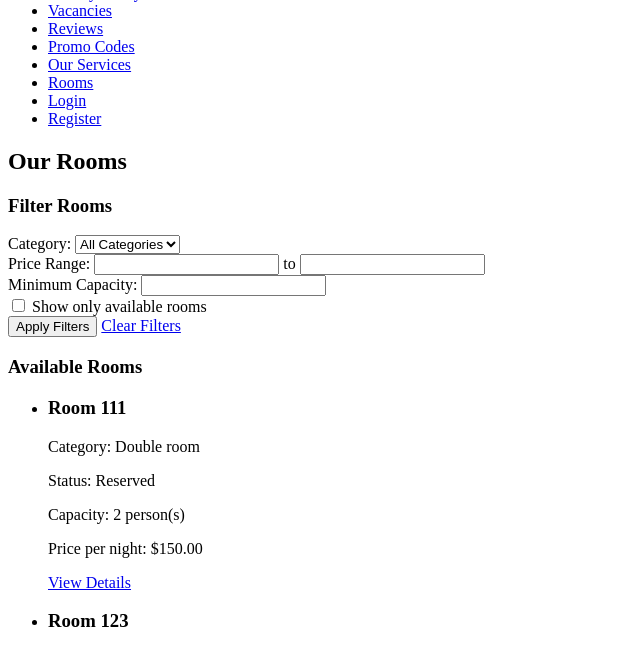
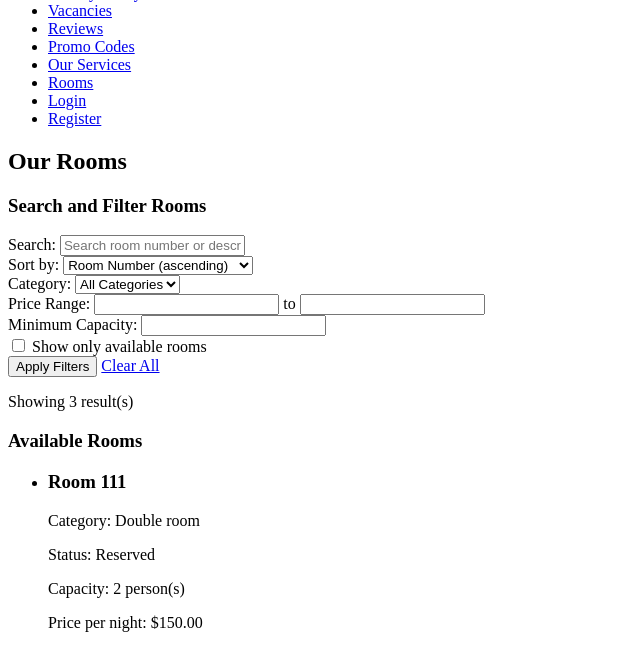
Before and after one commit to ahahaharu/hotel_reservation, a Django app: page /rooms/ in a window 1280 px wide. Shown: the part 392-1041 px from the top of the page, without its empty margins (0-640 px from the left). Run offline with Django 5.2, Linux system fonts and the light colour scheme; data comes from the database, SQL or seed files in the repository.

Commit message:
sort and search added

```diff
--- a/hotel/forms.py
+++ b/hotel/forms.py
@@ -17,6 +17,7 @@ class RoomImageForm(forms.ModelForm):
         fields = ['image', 'caption']
 
 class RoomFilterForm(forms.Form):
+    # Existing filters
     category = forms.ModelChoiceField(
         queryset=RoomCategory.objects.all(),
         required=False,
@@ -42,3 +43,25 @@ class RoomFilterForm(forms.Form):
         initial=True,
         label="Show only available rooms"
     )
+
+    search = forms.CharField(
+        required=False,
+        label="Search",
+        widget=forms.TextInput(attrs={'placeholder': 'Search room number or description'})
+    )
+
+    SORT_CHOICES = [
+        ('room_number', 'Room Number (ascending)'),
+        ('-room_number', 'Room Number (descending)'),
+        ('category__base_price', 'Price (low to high)'),
+        ('-category__base_price', 'Price (high to low)'),
+        ('capacity', 'Capacity (low to high)'),
+        ('-capacity', 'Capacity (high to low)'),
+    ]
+
+    sort_by = forms.ChoiceField(
+        choices=SORT_CHOICES,
+        required=False,
+        initial='room_number',
+        label="Sort by"
+    )
--- a/hotel/templates/hotel/room_list.html
+++ b/hotel/templates/hotel/room_list.html
@@ -5,10 +5,21 @@
 {% block content %}
     <h2>Our Rooms</h2>
 
-    <!-- Filtering form -->
+    <!-- Search and Filtering form -->
     <div class="filter-container">
-        <h3>Filter Rooms</h3>
+        <h3>Search and Filter Rooms</h3>
         <form method="get" action="{% url 'hotel:room_list' %}">
+            <!-- Search Field -->
+            <div class="form-group">
+                <label for="id_search">Search:</label>
+                {{ filter_form.search }}
+            </div>
+
+            <div class="form-group">
+                <label for="id_sort_by">Sort by:</label>
+                {{ filter_form.sort_by }}
+            </div>
+
             <div class="form-group">
                 <label for="id_category">Category:</label>
                 {{ filter_form.category }}
@@ -30,7 +41,7 @@
             </div>
 
             <button type="submit">Apply Filters</button>
-            <a href="{% url 'hotel:room_list' %}">Clear Filters</a>
+            <a href="{% url 'hotel:room_list' %}">Clear All</a>
         </form>
     </div>
 
@@ -40,8 +51,11 @@
     </div>
     {% endif %}
 
+    <div class="results-summary">
+        <p>Showing {{ rooms|length }} result(s)</p>
+    </div>
+
     {% if rooms %}
-
         <div class="room-list">
             <h3>Available Rooms</h3>
             <ul>
@@ -65,6 +79,6 @@
             </ul>
         </div>
     {% else %}
-        <p>No rooms match your filter criteria.</p>
+        <p>No rooms match your search criteria.</p>
     {% endif %}
 {% endblock %}
--- a/hotel/views.py
+++ b/hotel/views.py
@@ -24,6 +24,7 @@ import matplotlib.pyplot as plt
 from io import BytesIO
 from django.core.files.base import ContentFile
 from .models import ChartImage
+from django.db.models import Q
 
 def home(request):
     latest_article = Article.objects.filter(is_published=True).order_by('-published_date').first()
@@ -91,34 +92,45 @@ class RoomListView(ListView):
         form = RoomFilterForm(self.request.GET)
 
         if form.is_valid():
-            # Filter by category if provided
+            # Existing filters
             if form.cleaned_data.get('category'):
                 queryset = queryset.filter(category=form.cleaned_data['category'])
 
-            # Filter by minimum price if provided
             if form.cleaned_data.get('min_price'):
                 queryset = queryset.filter(category__base_price__gte=form.cleaned_data['min_price'])
 
-            # Filter by maximum price if provided
             if form.cleaned_data.get('max_price'):
                 queryset = queryset.filter(category__base_price__lte=form.cleaned_data['max_price'])
 
-            # Filter by capacity if provided
             if form.cleaned_data.get('capacity'):
                 queryset = queryset.filter(capacity__gte=form.cleaned_data['capacity'])
 
-            # Filter by availability if checkbox is checked
             if form.cleaned_data.get('available_only'):
                 queryset = queryset.filter(status='available')
 
-        return queryset.order_by('room_number')
+            # Add search functionality
+            search_query = form.cleaned_data.get('search')
+            if search_query:
+                queryset = queryset.filter(
+                    Q(room_number__icontains=search_query) |
+                    Q(description__icontains=search_query) |
+                    Q(category__name__icontains=search_query)
+                )
+
+            # Add sorting
+            sort_by = form.cleaned_data.get('sort_by')
+            if sort_by:
+                queryset = queryset.order_by(sort_by)
+            else:
+                queryset = queryset.order_by('room_number')
+
+        return queryset
 
     def get_context_data(self, **kwargs):
         context = super().get_context_data(**kwargs)
         context['categories'] = RoomCategory.objects.all()
         context['is_staff'] = self.request.user.is_staff or self.request.user.is_superuser
         context['filter_form'] = RoomFilterForm(self.request.GET)
-        # Add min and max prices for the range filter
         context['min_room_price'] = RoomCategory.objects.aggregate(Min('base_price'))['base_price__min'] or 0
         context['max_room_price'] = RoomCategory.objects.aggregate(Max('base_price'))['base_price__max'] or 1000
         return context
@@ -467,47 +479,38 @@ def statistics_view(request):
         count=Count('id')
     ).order_by('category__name')
 
-    # 2. Total sales
     total_revenue = Reservation.objects.aggregate(total=Sum('total_price'))['total'] or 0
 
-    # 3. Statistical measures for sales
     reservation_amounts = list(Reservation.objects.values_list('total_price', flat=True))
     if reservation_amounts:
         avg_sale = sum(reservation_amounts) / len(reservation_amounts)
         median_sale = median(reservation_amounts)
-        # For mode, we need to handle potential multi-modal data
         try:
             mode_sale = mode(reservation_amounts)
         except:
-            # If there are multiple modes, take the first one
             counter = Counter(reservation_amounts)
             mode_sale = counter.most_common(1)[0][0]
     else:
         avg_sale = median_sale = mode_sale = 0
 
-    # 4. Most popular room categories
     popular_categories = RoomCategory.objects.annotate(
         reservation_count=Count('rooms__reservations')
     ).order_by('-reservation_count')
 
-    # 5. Most profitable room categories
     profitable_categories = RoomCategory.objects.annotate(
         revenue=Sum('rooms__reservations__total_price')
     ).order_by('-revenue')
 
-    # 6. Monthly revenue trends
     monthly_revenue = Reservation.objects.annotate(
         month=TruncMonth('check_in_date')
     ).values('month').annotate(
         revenue=Sum('total_price')
     ).order_by('month')
 
-    # 7. Occupancy rate analysis
     total_rooms = Room.objects.count()
     occupied_rooms = Room.objects.filter(status__in=['occupied', 'reserved']).count()
     occupancy_rate = (occupied_rooms / total_rooms * 100) if total_rooms > 0 else 0
 
-    # 8. Average length of stay
     reservations = Reservation.objects.all()
     if reservations:
         stay_durations = []
@@ -539,16 +542,13 @@ def statistics_view(request):
 @user_passes_test(is_staff_user)
 def room_booking_distribution_chart(request):
     """Generate a bar chart for room bookings by category and save to media directory."""
-    # Get data for room bookings by category
     categories = RoomCategory.objects.annotate(
         booking_count=Count('rooms__reservations')
     ).order_by('-booking_count')
 
-    # Prepare data for the chart
     category_names = [category.name for category in categories]
     booking_counts = [category.booking_count for category in categories]
 
-    # Create the bar chart
     plt.figure(figsize=(10, 6))
     plt.bar(category_names, booking_counts, color='skyblue')
     plt.title('Room Bookings by Category')
@@ -562,13 +562,10 @@ def room_booking_distribution_chart(request):
 
     filename = f'room_bookings_{datetime.now().strftime("%Y%m%d_%H%M%S")}.png'
 
-    # Create or get a ChartImage instance
     chart_image = ChartImage(title='Room Booking Distribution')
 
-    # Save the image to the model's ImageField
     chart_image.image.save(filename, ContentFile(buffer.getvalue()), save=True)
 
-    # Pass the image URL to the template
     return render(request, 'hotel/visualizations/room_booking_distribution.html', {
         'chart_image': chart_image
     })
```
